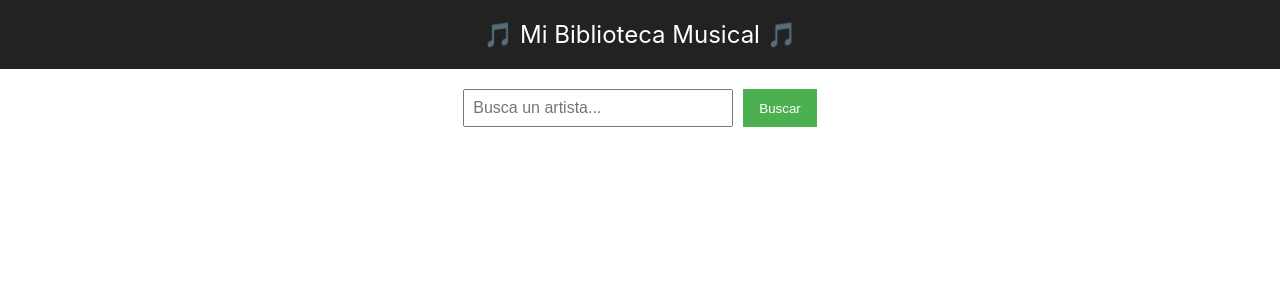
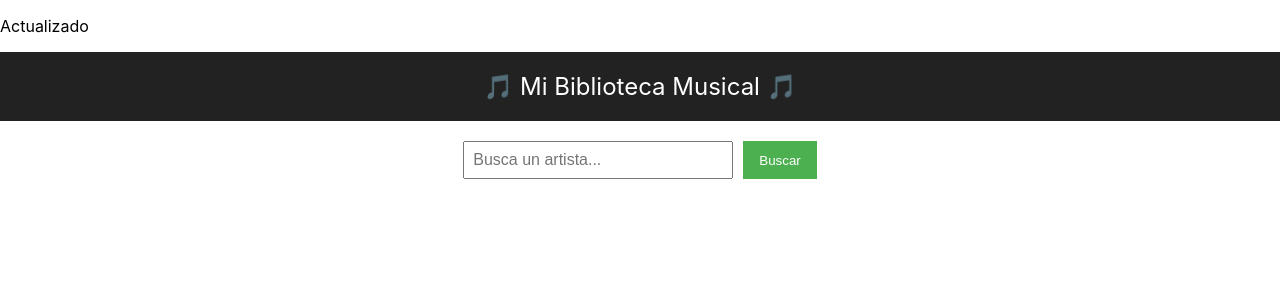
Before and after one commit to Erit12/fetch-music, a React (Create React App) app: page /fetch-music/fetch-music in a window 1280 px wide. Shown: the top 300 px of the page. Built offline with nearby package versions, Linux system fonts and the light colour scheme.

Commit message:
Correccion del p para verifricar la actualizacion

```diff
--- a/src/App.jsx
+++ b/src/App.jsx
@@ -27,6 +27,7 @@ function App() {
   return (
 
       <div className="App">
+        <p>Actualizado</p>
         <Header />
         <SearchBar setSearchTerm={setSearchTerm} />
         <Routes>
@@ -34,7 +35,7 @@ function App() {
             path="/"
             element={
               <div className="sections">
-                    <p>Actualizado</p>
+
                 <SearchResults searchTerm={searchTerm}  />
                 <Library songs={library} />
               </div>
```
